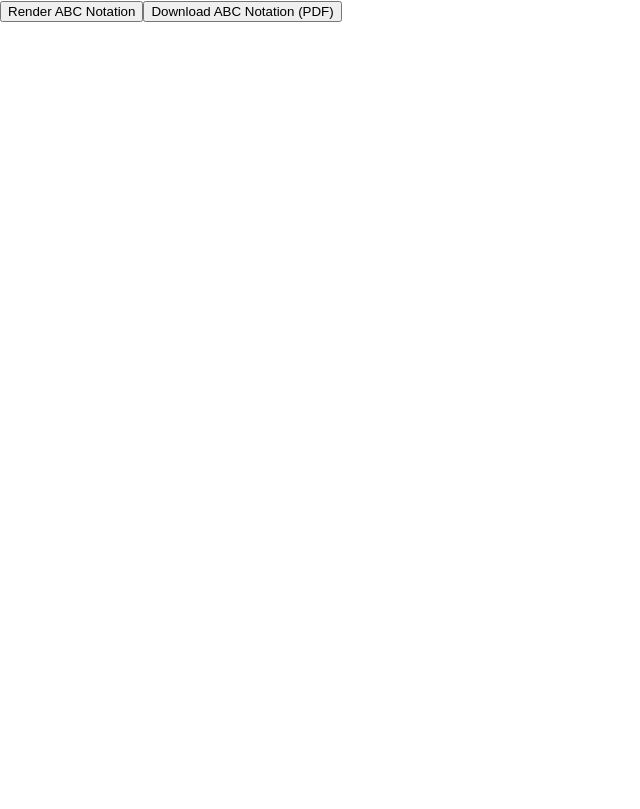
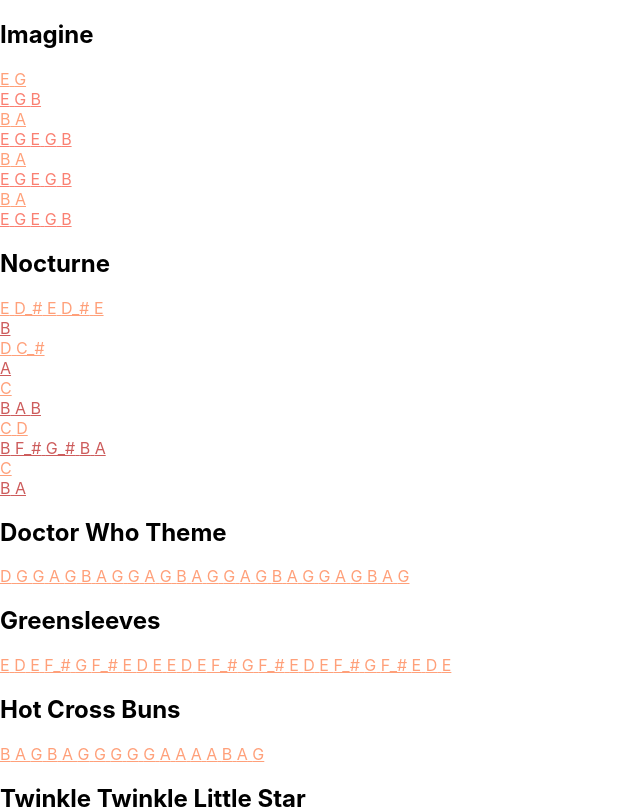
Before and after one commit to dawei-wang/music-notation, a React (Create React App) app: page / in a window 1280 px wide. Shown: the top 809 px of the page, without its empty margins (0-640 px from the left). Built offline with nearby package versions, Linux system fonts and the light colour scheme.

Commit message:
Add songbook

```diff
--- a/src/App.js
+++ b/src/App.js
@@ -1,59 +1,121 @@
-import React, { useState, useRef, useEffect } from "react";
-import * as abcjs from "abcjs";
+import React, { useRef } from "react";
+import html2canvas from "html2canvas";
 import jsPDF from "jspdf";
-import "./App.css";
-import FileSaver from "file-saver";
 
-const colors = [
-  "#ff0000",
-  "#00ff00",
-  "#0000ff",
-  "#ffff00",
-  "#00ffff",
-  "#ff00ff",
-  "#000000",
-  "#ffffff",
+const SONGS = [
+  {
+    name: "Imagine",
+    notes:
+      "E4 G4 E5 G5 B5 B4 A4 E5 G5 E5 G5 B5 B4 A4 E5 G5 E5 G5 B5 B4 A4 E5 G5 E5 G5 B5",
+  },
+  {
+    name: "Nocturne",
+    notes:
+      "E4 D#4 E4 D#4 E4 B3 D4 C#4 A3 C4 B3 A3 B3 C4 D4 B3 F#3 G#3 B3 A3 C4 B3 A3",
+  },
+  {
+    name: "Doctor Who Theme",
+    notes:
+      "D4 G4 G4 A4 G4 B4 A4 G4 G4 A4 G4 B4 A4 G4 G4 A4 G4 B4 A4 G4 G4 A4 G4 B4 A4 G4",
+  },
+  {
+    name: "Greensleeves",
+    notes:
+      "E4 D4 E4 F#4 G4 F#4 E4 D4 E4 E4 D4 E4 F#4 G4 F#4 E4 D4 E4 F#4 G4 F#4 E4 D4 E4",
+  },
+  {
+    name: "Hot Cross Buns",
+    notes: "B4 A4 G4 B4 A4 G4 G4 G4 G4 G4 A4 A4 A4 A4 B4 A4 G4 ",
+  },
+  {
+    name: "Twinkle Twinkle Little Star",
+    notes:
+      "C4 C4 G4 G4 A4 A4 G4 F4 F4 E4 E4 D4 D4 C4 G4 G4 F4 F4 E4 E4 D4 G4 G4 F4 F4 E4 E4 D4 C4 C4 G4 G4 A4 A4 G4 F4 F4 E4 E4 D4 D4 C4",
+  },
+  {
+    name: "Circle of Life",
+    notes:
+      "E4 E4 F#4 G#4 G#4 F#4 E4 D4 C#4 A3 A3 C#4 E4 E4 C#4 A3 A3 C#4 E4 E4 F#4 G#4 G#4 F#4 E4 D4 C#4 A3 A3 C#4",
+  },
+  {
+    name: "Jupiter",
+    notes:
+      "C4 C4 C4 C4 C4 C4 C4 C4 E4 E4 E4 E4 E4 E4 E4 E4 G4 G4 G4 G4 G4 G4 G4 G4 E4 E4 E4 E4 E4 E4 E4 E4 C4 C4 C4 C4 C4 C4 C4 C4",
+  },
 ];
 
+const COLORS = {
+  1: "#FFB6C1",
+  2: "#F08080",
+  3: "#CD5C5C",
+  4: "#FFA07A",
+  5: "#FA8072",
+  6: "#E9967A",
+  7: "#BDB76B",
+  8: "#9ACD32",
+  9: "#6B8E23",
+  10: "#556B2F",
+  11: "#228B22",
+  12: "#008000",
+};
+
+function underlineNotes(notes) {
+  return notes.split(" ").map((note, i, arr) => {
+    const octave = parseInt(note.charAt(note.length - 1));
+    const color = COLORS[octave] || "#000000";
+    const letterNote = note.slice(0, -1);
+    const isSharp = letterNote.includes("#");
+    const underlinedNote = isSharp
+      ? letterNote.split("").join("_")
+      : letterNote;
+
+    const isLastNote = i === arr.length - 1;
+    const nextNoteOctave = isLastNote
+      ? null
+      : parseInt(arr[i + 1].charAt(arr[i + 1].length - 1));
+    const shouldAddLineBreak =
+      nextNoteOctave !== null && octave !== nextNoteOctave;
+
+    return {
+      note: underlinedNote,
+      color,
+      shouldAddLineBreak,
+    };
+  });
+}
+
+function downloadPdf() {
+  const input = document.getElementById("pdf-content");
+  html2canvas(input).then((canvas) => {
+    const imgData = canvas.toDataURL("image/png");
+    const pdf = new jsPDF("l", "pt", [canvas.width, canvas.height]);
+    pdf.addImage(imgData, "PNG", 0, 0);
+    pdf.save("songs.pdf");
+  });
+}
+
 function App() {
-  const [abcNotation, setAbcNotation] = useState("");
-  const abcContainerRef = useRef(null);
-
-  useEffect(() => {
-    fetch("sample-tune.json")
-      .then((res) => res.json())
-      .then((data) => {
-        setAbcNotation(data.abcNotation);
-      });
-  }, []);
-
-  const renderAbc = () => {
-    abcjs.renderAbc(abcContainerRef.current, abcNotation);
-  };
-
-  const handleDownloadPdf = () => {
-    const doc = new jsPDF();
-
-    let x = 50;
-    let y = 50;
-    let line = 0;
-
-    abcNotation.split("\n").forEach((note) => {
-      doc.setTextColor(colors[line % 8]);
-      doc.text(note, x, y, { underline: true });
-      y += 20;
-      line++;
-    });
-
-    const pdfBlob = doc.output("blob");
-    FileSaver.saveAs(pdfBlob, "abcNotation.pdf");
-  };
+  const pdfContentRef = useRef(null);
 
   return (
-    <div className="App">
-      <div ref={abcContainerRef} />
-      <button onClick={renderAbc}>Render ABC Notation</button>
-      <button onClick={handleDownloadPdf}>Download ABC Notation (PDF)</button>
+    <div>
+      <div ref={pdfContentRef} id="pdf-content">
+        {SONGS.map(({ name, notes }, i) => (
+          <div key={i}>
+            <h2>{name}</h2>
+            <div style={{ whiteSpace: "nowrap" }}>
+              {underlineNotes(notes).map(
+                ({ note, color, shouldAddLineBreak }, i) => (
+                  <span key={i} style={{ color, textDecoration: "underline" }}>
+                    {note} {shouldAddLineBreak && <br />}
+                  </span>
+                )
+              )}
+            </div>
+          </div>
+        ))}
+      </div>
+      <button onClick={downloadPdf}>Download PDF</button>
     </div>
   );
 }
```
